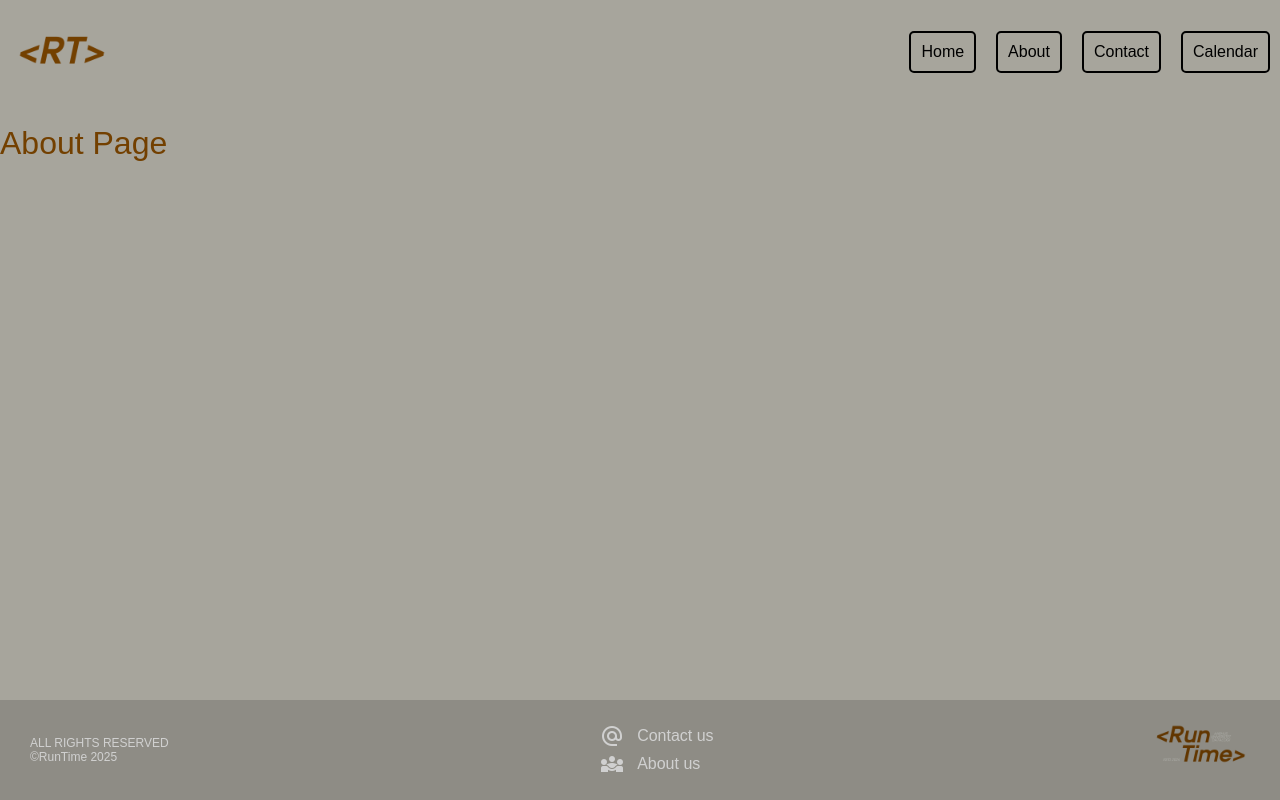
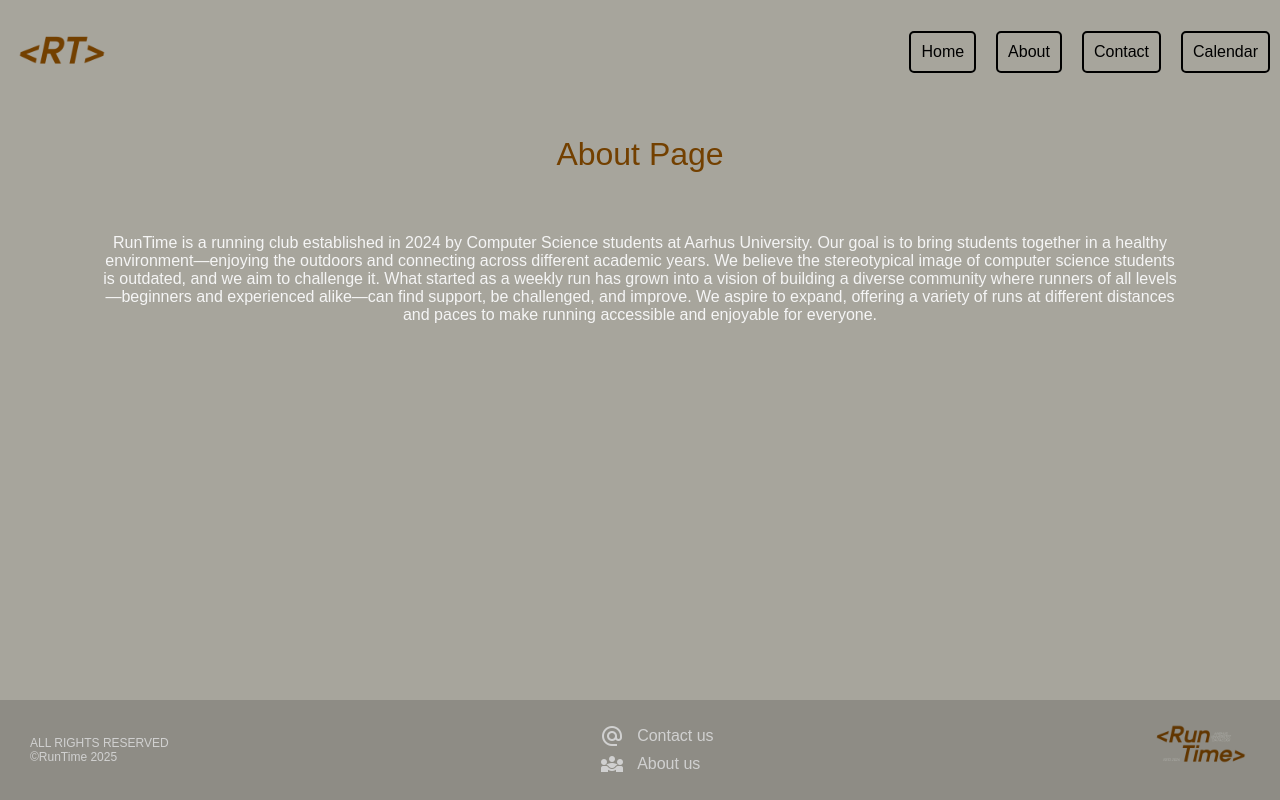
Before and after one commit to RunTimeAU/RunTimeWeb, a SvelteKit app: page /About in a window 1280 px wide. Built offline with nearby package versions, Linux system fonts and the light colour scheme; a web font is replaced by a local one.

Commit message:
Boiler plate for starting website

```diff
--- a/src/routes/About/+page.svelte
+++ b/src/routes/About/+page.svelte
@@ -1,10 +1,29 @@
 <script>
 
 </script>
-<h1>About Page</h1>
+<div class="header">
+    <h1>About Page</h1>
+</div>
+<div class="history">
+    <p>
+        RunTime is a running club established in 2024 by Computer Science students at Aarhus University. Our goal is to bring students together in a healthy environment—enjoying the outdoors and connecting across different academic years.
 
+        We believe the stereotypical image of computer science students is outdated, and we aim to challenge it. What started as a weekly run has grown into a vision of building a diverse community where runners of all levels—beginners and experienced alike—can find support, be challenged, and improve.
+
+        We aspire to expand, offering a variety of runs at different distances and paces to make running accessible and enjoyable for everyone.
+    </p>
+</div>
 <style>
     h1 {
         color: var(--primary-color)
     }
+    .header {
+        text-align: center;
+        margin-top: 2rem;
+        padding: 0 0 24px 0;
+    }
+    .history {
+        padding: 0 100px;
+        text-align: center;
+    }
 </style>
```
